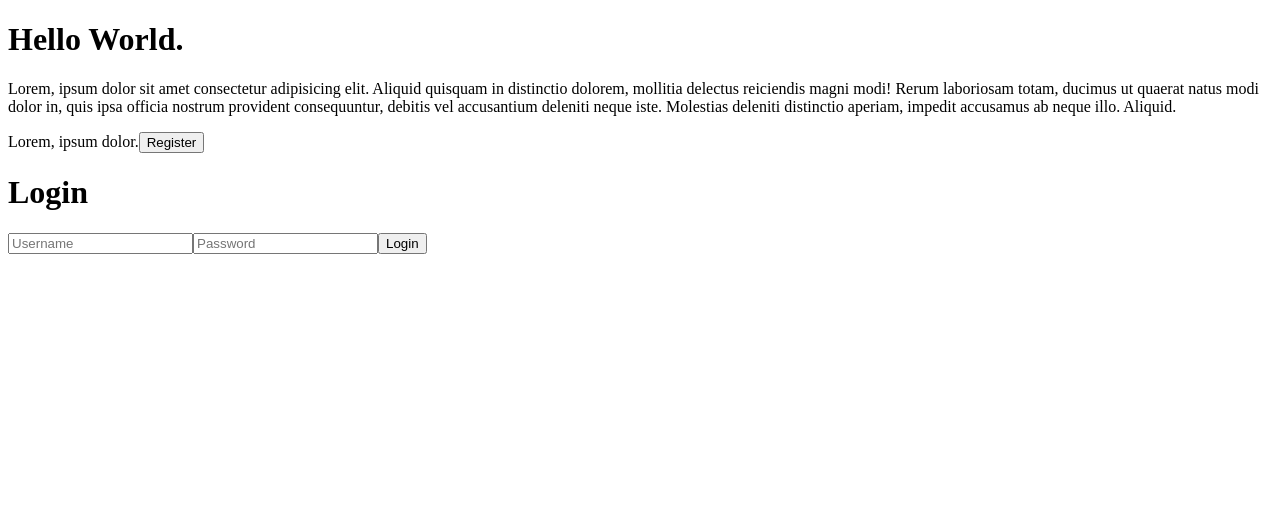
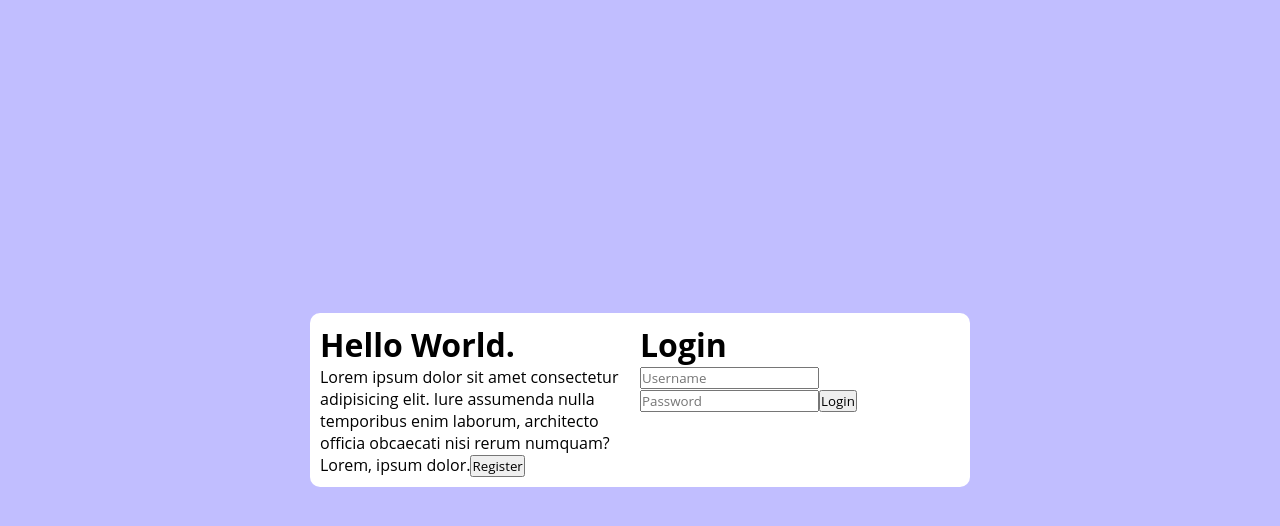
Before and after one commit to Utsar/SocialMediaApp, a React (Create React App) app: page / in a window 1280 px wide. Shown: the top 526 px of the page. Built offline with nearby package versions, Linux system fonts and the light colour scheme.

Commit message:
login frame

```diff
--- a/public/index.html
+++ b/public/index.html
@@ -2,28 +2,19 @@
 <html lang="en">
   <head>
     <meta charset="utf-8" />
-    <link rel="icon" href="%PUBLIC_URL%/favicon.ico" />
     <meta name="viewport" content="width=device-width, initial-scale=1" />
-    <meta name="theme-color" content="#000000" />
     <meta
       name="description"
       content="Web site created using create-react-app"
     />
-    <link rel="apple-touch-icon" href="%PUBLIC_URL%/logo192.png" />
-    <!--
-      manifest.json provides metadata used when your web app is installed on a
-      user's mobile device or desktop. See https://developers.google.com/web/fundamentals/web-app-manifest/
-    -->
-    <link rel="manifest" href="%PUBLIC_URL%/manifest.json" />
-    <!--
-      Notice the use of %PUBLIC_URL% in the tags above.
-      It will be replaced with the URL of the `public` folder during the build.
-      Only files inside the `public` folder can be referenced from the HTML.
 
-      Unlike "/favicon.ico" or "favicon.ico", "%PUBLIC_URL%/favicon.ico" will
-      work correctly both with client-side routing and a non-root public URL.
-      Learn how to configure a non-root public URL by running `npm run build`.
-    -->
+    <style>
+      * {
+        font-family: "Open Sans", sans-serif;
+        margin: 0;
+        padding: 0;
+      }
+    </style>
     <title>React App</title>
   </head>
   <body>
--- a/src/pages/Login/Login.jsx
+++ b/src/pages/Login/Login.jsx
@@ -4,20 +4,17 @@ const Login = () => {
   return (
     <div className="login">
       <div className="card">
-        <div className="right">
+        <div className="left">
           <h1>Hello World.</h1>
           <p>
-            Lorem, ipsum dolor sit amet consectetur adipisicing elit. Aliquid
-            quisquam in distinctio dolorem, mollitia delectus reiciendis magni
-            modi! Rerum laboriosam totam, ducimus ut quaerat natus modi dolor
-            in, quis ipsa officia nostrum provident consequuntur, debitis vel
-            accusantium deleniti neque iste. Molestias deleniti distinctio
-            aperiam, impedit accusamus ab neque illo. Aliquid.
+            Lorem ipsum dolor sit amet consectetur adipisicing elit. Iure
+            assumenda nulla temporibus enim laborum, architecto officia
+            obcaecati nisi rerum numquam?
           </p>
           <span>Lorem, ipsum dolor.</span>
           <button>Register</button>
         </div>
-        <div className="left">
+        <div className="right">
           <h1>Login</h1>
           <form>
             <input type="text" placeholder="Username" />
--- a/src/pages/Login/login.scss
+++ b/src/pages/Login/login.scss
@@ -0,0 +1,28 @@
+.login{
+    height: 100vh;
+    background-color: rgb(193, 190, 255);
+    display: flex;
+    align-items: center;
+    justify-content: center;
+    .card{
+        width: 50%;
+        display: flex;
+        border-radius: 10px;
+        background-color: white;
+        padding: 10px;
+        .left{
+            flex:1;
+            h1{}
+            p{}
+            span{}
+            button{}
+        }
+        .right{
+            flex:1;
+            h1{}
+            form{}
+            button{}
+        }
+
+    }
+}
```
